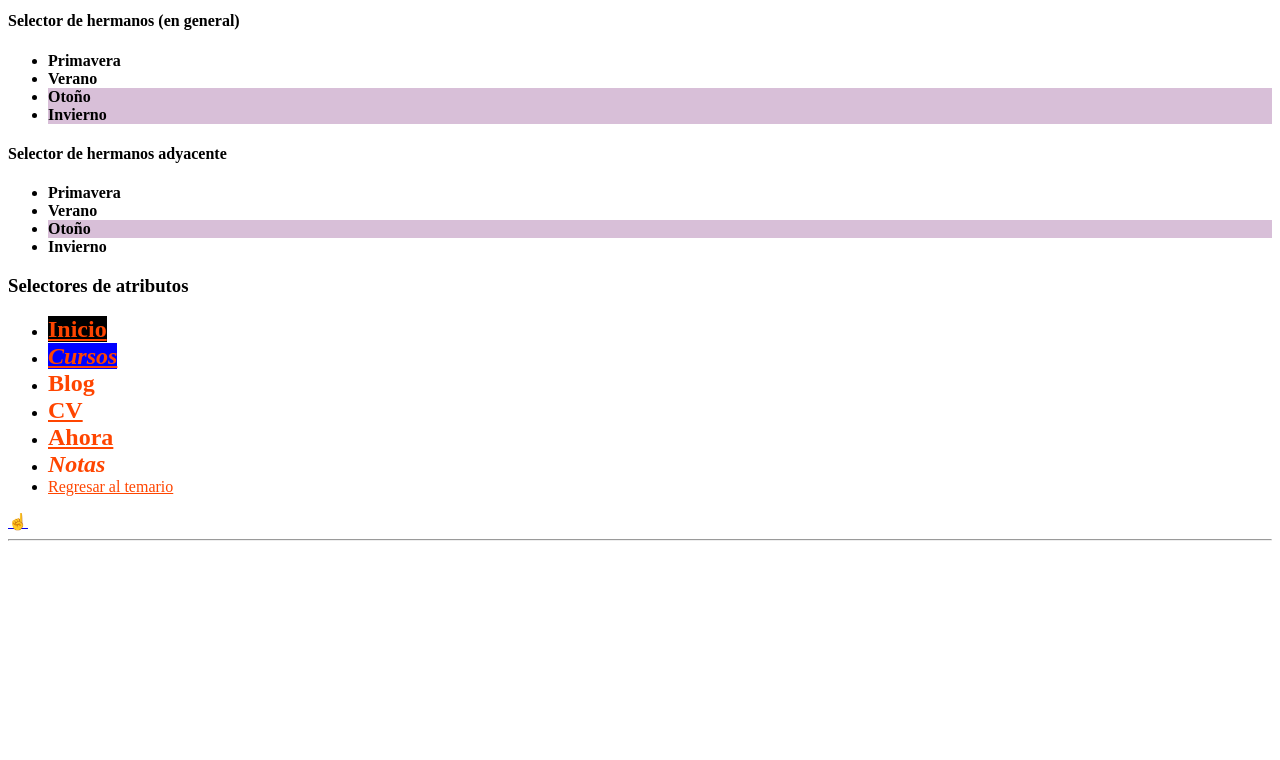
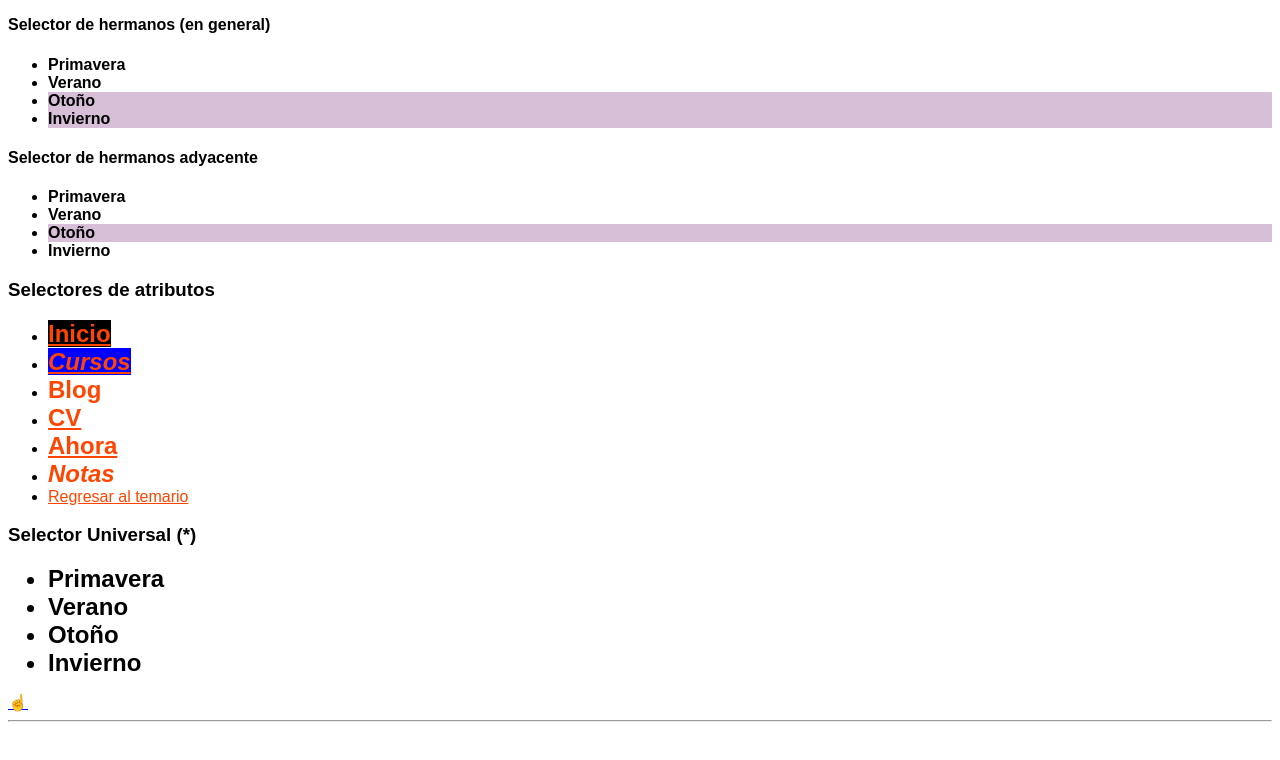
Before and after one commit to misaeladame/css, a plain HTML site: page index.html in a window 1280 px wide. Shown: the part 1195-1955 px from the top of the page. Drawn offline with Linux system fonts and the light colour scheme.

Commit message:
Selector universal

```diff
--- a/css/style.css
+++ b/css/style.css
@@ -117,3 +117,12 @@ p {
 .selectores-atributos a[class|="menu"] {
   font-style: italic;
 }
+
+/* Selector Universal */
+* {
+  font-family: sans-serif;
+}
+
+.selector-universal * {
+  font-size: 24px;
+}
--- a/index.html
+++ b/index.html
@@ -111,7 +111,13 @@
         <li><a href="index.html#temario.css">Regresar al temario</a></li>
       </ul>
     </nav>
-
+    <h3>Selector Universal (*)</h3>
+    <ul class="selector-universal">
+      <li><b>Primavera</b></li>
+      <li><b>Verano</b></li>
+      <li><b>Otoño</b></li>
+      <li><b>Invierno</b></li>
+    </ul>
     <a href="index.html#temario-css">☝️</a>
   </article>
 
```
